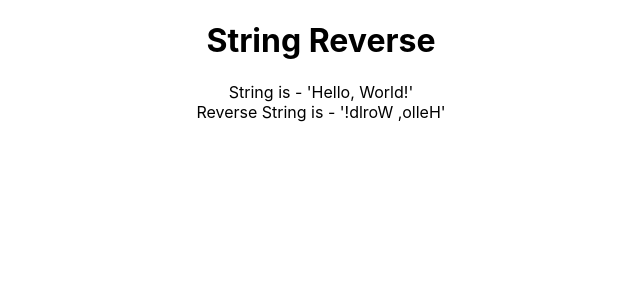
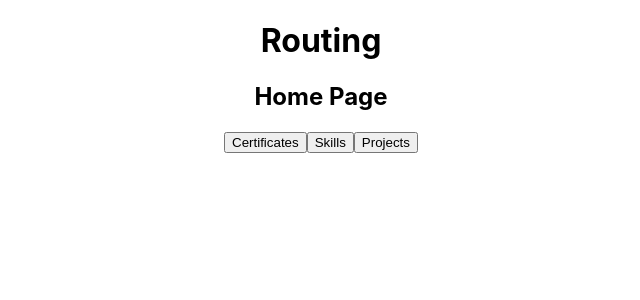
Before and after one commit to KATIKAMGAYATHRIREDDY/simple-app, a React (Create React App) app: page / in a window 1280 px wide. Shown: the top 300 px of the page, without its empty margins (319-959 px from the left). Built offline with nearby package versions, Linux system fonts and the light colour scheme.

Commit message:
latest commit

```diff
--- a/src/App.js
+++ b/src/App.js
@@ -41,8 +41,8 @@ function App() {
       <LetVarConst/> */}
       {/* <h1>Closure Example</h1>
       <Closure /> */}
-      {/* <h1>Routing</h1>
-      <Home /> */}
+      <h1>Routing</h1>
+      <Home />
       {/* <h1>Call Back concept</h1>
       <CallBack/> */}
       {/* <h1>Map, Filter and ForEach concepts</h1>
@@ -67,8 +67,8 @@ function App() {
       {/* <h1>Custom Hooks</h1>
       <One />
       <Two /> */}
-      <h1>String Reverse</h1>
-      <StrReverse/>
+      {/* <h1>String Reverse</h1>
+      <StrReverse/> */}
       {/* <h1>Array Duplicates</h1>
       <DupliArray/> */}
       {/* <h1>SetTimeout and SetInterval Concept</h1>
--- a/src/Practise/DupliArray.js
+++ b/src/Practise/DupliArray.js
@@ -11,9 +11,9 @@ const DupliArray = () => {
     console.log({} == {})
   return (
     <div>
-      Origival array - {arr}<br/>
-      array after removing duplicates is - {removeDuplicates(arr)}<br/>
-      duplicates in array are - {getDuplicates(arr)}
+      Origival array - [{arr.join(',')}]<br/>
+      array after removing duplicates is - [{removeDuplicates(arr).join(',')}]<br/>
+      duplicates in array are - [{getDuplicates(arr).join(',')}]
     </div>
   )
 }
--- a/src/Practise/Hoisting.js
+++ b/src/Practise/Hoisting.js
@@ -2,7 +2,7 @@ import React from 'react'
 
 const Hoisting = () => {
     //functions created using function keyword can be hoisted but not the arrow functions
-    console.log(sum());
+    sum();
     //console.log(add());
     //this is an arrow function so can't be used before defined
     //console.log(abc());
--- a/src/Practise/Merge.js
+++ b/src/Practise/Merge.js
@@ -1,17 +1,17 @@
 import React from 'react'
 
 const Merge = () => {
-    // function merge(x,y){
-    //     var m = Math.min(x.length, y.length);
-    //     var temp='';
-    //     var i;
-    //     for (i = 0;i<m;i++){
-    //         temp=temp+x[i]+y[i];
-    //     }
-    //     return temp+x.slice(i)+y.slice(i);
-    // }
-    // console.log(merge('abcdef','123'));
-    // console.log(merge('abc','1234567'));
+    function merge(x,y){
+        var m = Math.min(x.length, y.length);
+        var temp='';
+        var i;
+        for (i = 0;i<m;i++){
+            temp=temp+x[i]+y[i];
+        }
+        return temp+x.slice(i)+y.slice(i);
+    }
+    console.log(merge('abcdef','123'));
+    console.log(merge('abc','1234567'));
 
     //String reverse
     // function reverse(str){
@@ -24,20 +24,20 @@ const Merge = () => {
     // console.log('random ->'+reverse('random'))
 
     //Fibanocci series
-    const num = prompt('Enter a number');
-    var a=0;
-    var b=1;
-    console.log(a)
-    console.log(b)
-    var temp;
-    temp = a+b;
+    // const num = prompt('Enter a number');
+    // var a=0;
+    // var b=1;
+    // console.log(a)
+    // console.log(b)
+    // var temp;
+    // temp = a+b;
 
-    while(temp<num){
-        console.log(temp);
-        a=b;
-        b=temp;
-        temp=a+b;
-    }
+    // while(temp<num){
+    //     console.log(temp);
+    //     a=b;
+    //     b=temp;
+    //     temp=a+b;
+    // }
 
 
   return (
--- a/src/Practise/Sample.js
+++ b/src/Practise/Sample.js
@@ -1,22 +1,22 @@
 import React from "react";
 export function Sample() {
-  var a = 10;
-  {
-    var a = -10;
-  }
-  let b = a;
-  {
-    let b = -20;
-    console.log(b);
-  }
-  console.log(b)
-  console.log(a)
-  c= 25
-  var c;
-  console.log(c);
+  // var a = 10;
+  // {
+  //   var a = -10;
+  // }
+  // let b = a;
+  // {
+  //   let b = -20;
+  //   console.log(b);
+  // }
+  // console.log(b)
+  // console.log(a)
+  // c= 25
+  // var c;
+  // console.log(c);
   return (
     <div>
-      {/* Strings with Arithmatic Operations
+      Strings with Arithmatic Operations
       <br />
       String("5") + Integer(3)  = {"5" + 3}
       <br />
@@ -47,7 +47,7 @@ export function Sample() {
       {'1<2<3'} is {(1<2<3).toString()}
       <br />
       {'3>2>1'} is {(3>2>1).toString()}
-      <br/> */}
+      <br/>
 
     </div>
   );
--- a/src/Practise/StrReverse.js
+++ b/src/Practise/StrReverse.js
@@ -1,19 +1,42 @@
+// import React from 'react'
+
+// const StrReverse = () => {
+//     function reverseString(str) {
+//         let reversed = '';
+//         for (let i = str.length - 1; i >= 0; i--) {
+//             reversed += str[i];
+//         }
+//         return reversed;
+//     }
+//     const str = "Hello, World!";
+//     const reversedString = reverseString(str);
+//   return (
+//     <div>
+//         String is - '{str}'<br/>
+//         Reverse String is - '{reversedString}'
+//     </div>
+//   )
+// }
+
+// export default StrReverse
+
+
+
 import React from 'react'
 
 const StrReverse = () => {
-    function reverseString(str) {
-        let reversed = '';
-        for (let i = str.length - 1; i >= 0; i--) {
-            reversed += str[i];
-        }
-        return reversed;
+  function reverseString(str){
+    var res = '';
+    for(let i = str.length-1; i>=0;i--){
+      res+=str[i];
     }
-    const str = "Hello, World!";
-    const reversedString = reverseString(str);
+    return res;
+  }
+  var str = 'Gayathri';
+  var reversedStr = reverseString(str)
   return (
     <div>
-        String is - '{str}'<br/>
-        Reverse String is - '{reversedString}'
+      {reversedStr}
     </div>
   )
 }
```
